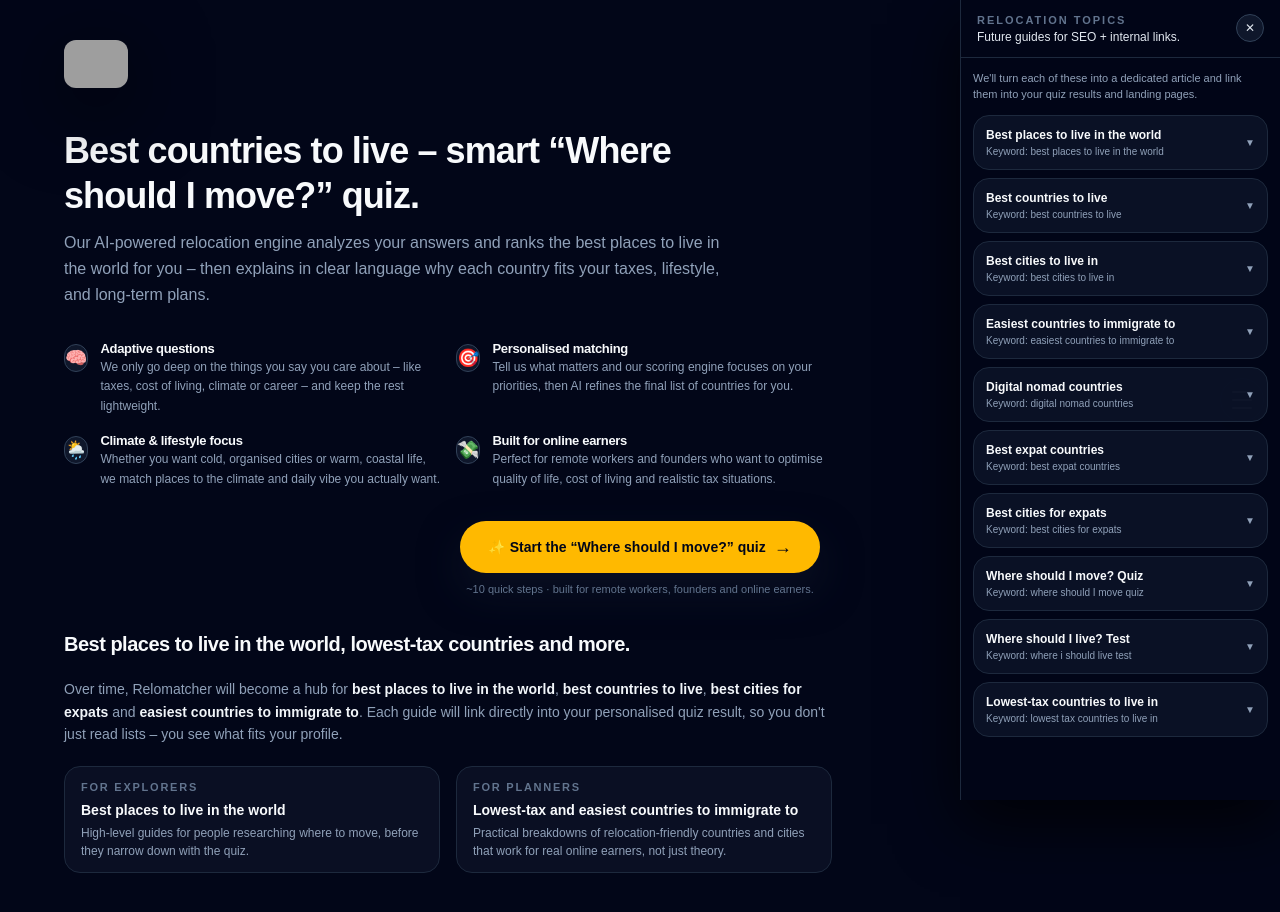
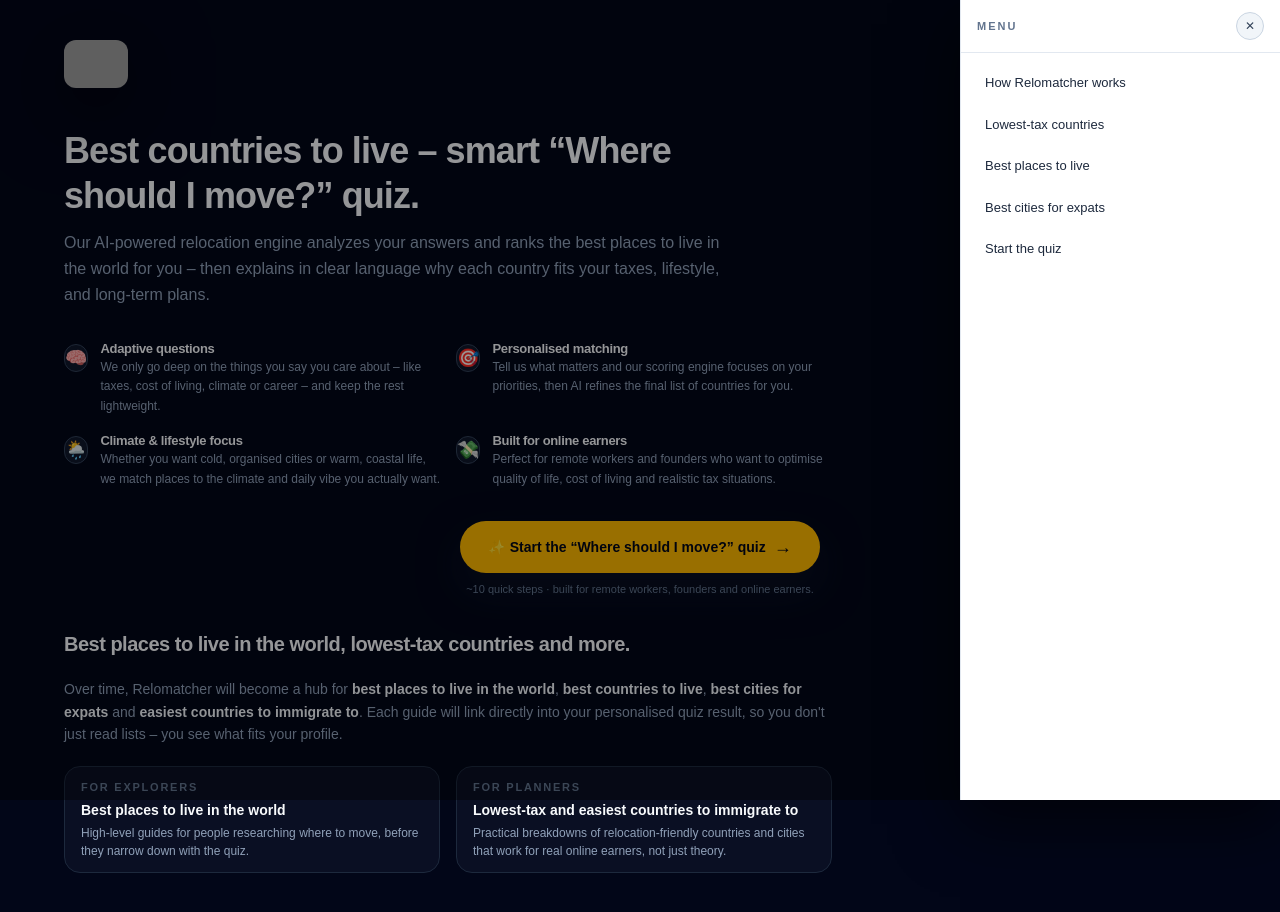
Before and after one commit to yonito6/relomatcher, a Next.js app: page / in a window 1280 px wide. Both pictures are taken after a click on the button "Open menu". Built offline with nearby package versions, Linux system fonts and the light colour scheme; grey boxes are pictures that could not be loaded.

Commit message:
AI scoring speed up and menu update

```diff
--- a/app/page.tsx
+++ b/app/page.tsx
@@ -103,84 +103,12 @@
   disqualified: AIExplainCountryComment[];
 };
 
-type SeoMenuItem = {
-  id: string;
-  label: string;
-  keyword: string;
-  description: string;
-};
-
-const SEO_MENU_ITEMS: SeoMenuItem[] = [
-  {
-    id: "best-places-world",
-    label: "Best places to live in the world",
-    keyword: "best places to live in the world",
-    description:
-      "Long-form guides comparing the best places to live in the world by taxes, safety, cost of living and lifestyle. Great top-funnel content for people still exploring options globally.",
-  },
-  {
-    id: "best-countries-live",
-    label: "Best countries to live",
-    keyword: "best countries to live",
-    description:
-      "Country-level rankings for people asking which are the best countries to live in. Perfect for list posts like “Top 10 countries to live in if you work online.”",
-  },
-  {
-    id: "best-cities-live",
-    label: "Best cities to live in",
-    keyword: "best cities to live in",
-    description:
-      "City-focused deep dives for major hubs. You can split by lifestyle: calm, family-friendly, party cities, startup hubs, etc.",
-  },
-  {
-    id: "easiest-countries-immigrate",
-    label: "Easiest countries to immigrate to",
-    keyword: "easiest countries to immigrate to",
-    description:
-      "Explain real, realistic paths: digital nomad visas, freelancer visas, residency-by-investment and easy long-stay options.",
-  },
-  {
-    id: "digital-nomad-countries",
-    label: "Digital nomad countries",
-    keyword: "digital nomad countries",
-    description:
-      "Roundups of the best digital nomad countries, combining visas, internet, safety and cost of living for remote workers.",
-  },
-  {
-    id: "best-expat-countries",
-    label: "Best expat countries",
-    keyword: "best expat countries",
-    description:
-      "Guides for expats who want stable, long-term life abroad: healthcare, schools, bureaucracy and integration.",
-  },
-  {
-    id: "best-cities-expats",
-    label: "Best cities for expats",
-    keyword: "best cities for expats",
-    description:
-      "City-level content around expat communities, coworking, international schools, English levels and social life.",
-  },
-  {
-    id: "where-should-i-move-quiz",
-    label: "Where should I move? Quiz",
-    keyword: "where should I move quiz",
-    description:
-      "Landing pages focused on the quiz itself. You already have this – we’ll link future articles back into the quiz and vice versa.",
-  },
-  {
-    id: "where-should-i-live-test",
-    label: "Where should I live? Test",
-    keyword: "where i should live test",
-    description:
-      "Alternate quiz wording (test vs quiz). Great for extra landing pages that still point into your main Relomatcher quiz.",
-  },
-  {
-    id: "lowest-tax-countries",
-    label: "Lowest-tax countries to live in",
-    keyword: "lowest tax countries to live in",
-    description:
-      "A hub page about low-tax and tax-efficient countries for remote workers and business owners. From here we can link out to specific country breakdowns and your quiz.",
-  },
+const MAIN_MENU_ITEMS = [
+  { id: "how-it-works", label: "How Relomatcher works" },
+  { id: "lowest-tax", label: "Lowest-tax countries" },
+  { id: "best-places", label: "Best places to live" },
+  { id: "expat-cities", label: "Best cities for expats" },
+  { id: "start-quiz", label: "Start the quiz" },
 ];
 
 export default function QuizPage() {
@@ -207,7 +135,9 @@
   const hasScrolledToResultsRef = useRef(false);
 
   const [seoMenuOpen, setSeoMenuOpen] = useState(false);
-  const [openSeoItemId, setOpenSeoItemId] = useState<string | null>(null);
+
+  // To avoid double-fetching AI explain
+  const aiRequestedRef = useRef(false);
 
   useEffect(() => {
     if (typeof document === "undefined") return;
@@ -227,6 +157,7 @@
     };
   }, []);
 
+  // Restore last result from session storage (including AI data if present)
   useEffect(() => {
     if (typeof window === "undefined") return;
 
@@ -273,6 +204,7 @@
     }
   }, []);
 
+  // Infer origin currency label
   useEffect(() => {
     const map: Record<string, string> = {
       Israel: "ILS",
@@ -320,14 +252,23 @@
     setCurrentStep((s) => Math.max(s - 1, 0));
   }
 
+  /**
+   * SUBMIT: One server call only → /api/quiz
+   * /api/quiz is assumed to already:
+   *   - Score all countries numerically
+   *   - Use AI (aiRerankMatches) to decide final ranking + topMatches
+   */
   async function handleSubmit() {
     setSubmittedProfile(data);
     setLoading(true);
-    setProgress(5);
+    setProgress(10); // initial phase
     setErrorMsg(null);
     setResult(null);
+
+    // reset AI state for this run
     setAiData(null);
     setAiError(null);
+    aiRequestedRef.current = false;
     hasScrolledToResultsRef.current = false;
 
     try {
@@ -344,43 +285,8 @@
 
       const json = (await res.json()) as QuizApiResponse;
 
-      let localAiData: AIExplainData | null = null;
-      let localAiError: string | null = null;
-
-      if (json.topMatches && json.topMatches.length > 0) {
-        try {
-          const aiRes = await fetch("/api/ai-explain", {
-            method: "POST",
-            headers: { "Content-Type": "application/json" },
-            body: JSON.stringify({
-              profile: data,
-              topMatches: json.topMatches || [],
-              disqualifiedTop: json.disqualifiedTop || [],
-            }),
-          });
-
-          const body = (await aiRes
-            .json()
-            .catch(
-              () =>
-                ({ error: "Failed to parse AI response JSON" }) as {
-                  error?: string;
-                }
-            )) as Partial<AIExplainData> & { error?: string };
-
-          if (!aiRes.ok) {
-            localAiError =
-              body.error || "AI explanation request failed with non-200 status.";
-          } else {
-            localAiData = body as AIExplainData;
-          }
-        } catch (aiErr: any) {
-          console.error("AI explanation error:", aiErr);
-          localAiError =
-            aiErr?.message ||
-            "Something went wrong while generating AI insights.";
-        }
-      }
+      // Numeric + AI-based ranking are ready
+      setProgress(80);
 
       if (typeof window !== "undefined") {
         window.sessionStorage.setItem(
@@ -388,15 +294,13 @@
           JSON.stringify({
             profile: data,
             result: json,
-            aiData: localAiData,
-            aiError: localAiError,
+            aiData: null,
+            aiError: null,
           })
         );
       }
 
       setResult(json);
-      setAiData(localAiData);
-      setAiError(localAiError);
     } catch (err: any) {
       console.error("Quiz submit error:", err);
       setErrorMsg(
@@ -406,34 +310,35 @@
       setProgress(100);
       setTimeout(() => {
         setLoading(false);
-      }, 500);
+        setProgress(0);
+      }, 400);
     }
   }
 
   const stepProgress = ((currentStep + 1) / TOTAL_STEPS) * 100;
 
+  /**
+   * Loading bar animation: creep towards ~85%, then jump to 100% when done
+   * so it doesn't look "stuck" at 90 for ages.
+   */
   useEffect(() => {
     if (!loading) return;
 
-    setProgress((prev) => (prev < 5 ? 5 : prev));
+    setProgress((prev) => (prev < 10 ? 10 : prev));
 
     const id = setInterval(() => {
       setProgress((prev) => {
-        if (prev >= 95) return prev;
-
-        const target = 95;
-        const distance = target - prev;
-        const baseIncrement = distance * 0.04;
-        const jitter = Math.random() * 0.8;
-        let next = prev + baseIncrement + jitter;
-        if (next > target) next = target;
-        return next;
+        if (prev >= 85) return prev;
+        const increment = 3 + Math.random() * 4; // 3–7%
+        const next = prev + increment;
+        return next > 85 ? 85 : next;
       });
-    }, 200);
+    }, 250);
 
     return () => clearInterval(id);
   }, [loading]);
 
+  // Scroll to loading block when we start loading
   useEffect(() => {
     if (loading && loadingRef.current) {
       loadingRef.current.scrollIntoView({
@@ -443,6 +348,7 @@
     }
   }, [loading]);
 
+  // Scroll to results when they're ready the first time
   useEffect(() => {
     if (
       !loading &&
@@ -461,6 +367,94 @@
     }
   }, [loading, result]);
 
+  /**
+   * AFTER we have result.topMatches (already AI-ranked),
+   * we fetch AI explanation in the background.
+   * This does NOT block showing the results.
+   *
+   * ✅ FIXED: use currentResult/currentProfile so TS knows they're non-null.
+   */
+  useEffect(() => {
+    const currentResult = result;
+    const currentProfile = submittedProfile || data;
+
+    if (
+      !currentResult ||
+      !currentResult.topMatches ||
+      currentResult.topMatches.length === 0
+    ) {
+      return;
+    }
+    if (aiRequestedRef.current) return;
+
+    aiRequestedRef.current = true;
+
+    let cancelled = false;
+
+    async function loadAiExplain() {
+      try {
+        setAiError(null);
+        setAiData(null);
+
+        const aiRes = await fetch("/api/ai-explain", {
+          method: "POST",
+          headers: { "Content-Type": "application/json" },
+          body: JSON.stringify({
+            profile: currentProfile,
+            topMatches: currentResult.topMatches || [],
+            disqualifiedTop: currentResult.disqualifiedTop || [],
+          }),
+        });
+
+        const body = (await aiRes
+          .json()
+          .catch(
+            () =>
+              ({ error: "Failed to parse AI response JSON" }) as {
+                error?: string;
+              }
+          )) as Partial<AIExplainData> & { error?: string };
+
+        if (cancelled) return;
+
+        if (!aiRes.ok) {
+          setAiError(
+            body.error || "AI explanation request failed with non-200 status."
+          );
+          return;
+        }
+
+        setAiData(body as AIExplainData);
+
+        // Update session storage with AI data as well
+        if (typeof window !== "undefined") {
+          window.sessionStorage.setItem(
+            SESSION_STORAGE_KEY,
+            JSON.stringify({
+              profile: currentProfile,
+              result: currentResult,
+              aiData: body,
+              aiError: null,
+            })
+          );
+        }
+      } catch (e: any) {
+        console.error("AI explanation error:", e);
+        if (!cancelled) {
+          setAiError(
+            e?.message || "Something went wrong while generating AI insights."
+          );
+        }
+      }
+    }
+
+    loadAiExplain();
+
+    return () => {
+      cancelled = true;
+    };
+  }, [result, submittedProfile, data]);
+
   function handleStartQuiz() {
     setShowQuiz(true);
     setCurrentStep(0);
@@ -488,9 +482,17 @@
     }
   }
 
+  function handleMenuItemClick(id: string) {
+    if (id === "start-quiz") {
+      handleStartQuiz();
+    }
+    setSeoMenuOpen(false);
+  }
+
   return (
     <main className="min-h-screen w-full max-w-full overflow-x-hidden bg-slate-950 text-slate-50 flex items-start justify-center py-10 px-4 font-sans">
       <div className="w-full max-w-6xl mx-auto relative">
+        {/* HEADER with logo + hamburger in the top-right */}
         <header className="flex items-center justify-between gap-4 mb-10">
           <div className="flex items-center gap-3">
             <img
@@ -499,6 +501,19 @@
               className="h-12 w-auto object-contain drop-shadow-[0_18px_40px_rgba(0,0,0,0.75)] rounded-xl"
             />
           </div>
+
+          <button
+            type="button"
+            onClick={() => setSeoMenuOpen((v) => !v)}
+            className="inline-flex items-center justify-center rounded-full bg-white text-slate-900 border border-slate-200 shadow-[0_10px_24px_rgba(15,23,42,0.35)] h-10 w-10 hover:bg-slate-100 active:scale-95 transition-transform"
+            aria-label="Open menu"
+          >
+            <div className="flex flex-col gap-1.5">
+              <span className="block h-0.5 w-5 rounded-full bg-slate-900" />
+              <span className="block h-0.5 w-5 rounded-full bg-slate-900" />
+              <span className="block h-0.5 w-5 rounded-full bg-slate-900" />
+            </div>
+          </button>
         </header>
 
         {!showQuiz && (
@@ -669,93 +684,49 @@
           </>
         )}
 
-        <button
-          type="button"
-          onClick={() => setSeoMenuOpen((v) => !v)}
-          className="fixed z-40 right-4 bottom-5 md:bottom-auto md:top-1/2 md:-translate-y-1/2 inline-flex items-center justify-center rounded-full bg-slate-900 border border-slate-700 shadow-[0_14px_32px_rgba(0,0,0,0.6)] h-11 w-11 hover:bg-slate-800 active:scale-95 transition-transform"
-          aria-label="Open relocation topics menu"
-        >
-          <div className="flex flex-col gap-1.5">
-            <span className="block h-0.5 w-5 rounded-full bg-slate-100" />
-            <span className="block h-0.5 w-5 rounded-full bg-slate-100" />
-            <span className="block h-0.5 w-5 rounded-full bg-slate-100" />
-          </div>
-        </button>
-
+        {/* CLICK-OUTSIDE OVERLAY FOR MENU */}
+        {seoMenuOpen && (
+          <div
+            className="fixed inset-0 z-30 bg-black/40"
+            onClick={() => setSeoMenuOpen(false)}
+          />
+        )}
+
+        {/* RIGHT SIDE MENU – WHITE, LIKE THE FORM */}
         <div
-          className={`fixed inset-y-0 right-0 z-40 w-72 sm:w-80 bg-slate-950/95 border-l border-slate-800 shadow-[0_24px_60px_rgba(0,0,0,0.75)] transform transition-transform duration-300 ${
+          className={`fixed inset-y-0 right-0 z-40 w-72 sm:w-80 bg-white border-l border-slate-200 shadow-[0_24px_60px_rgba(0,0,0,0.6)] transform transition-transform duration-300 ${
             seoMenuOpen ? "translate-x-0" : "translate-x-full"
           }`}
         >
-          <div className="flex items-center justify-between px-4 py-3 border-b border-slate-800">
-            <div>
-              <p className="text-[11px] uppercase tracking-[0.18em] text-slate-500 font-semibold">
-                Relocation topics
-              </p>
-              <p className="text-xs text-slate-200">
-                Future guides for SEO + internal links.
-              </p>
-            </div>
+          <div className="flex items-center justify-between px-4 py-3 border-b border-slate-200">
+            <p className="text-[11px] uppercase tracking-[0.18em] text-slate-500 font-semibold">
+              Menu
+            </p>
             <button
               type="button"
               onClick={() => setSeoMenuOpen(false)}
-              className="h-7 w-7 flex items-center justify-center rounded-full bg-slate-900 border border-slate-700 text-xs text-slate-200 hover:bg-slate-800"
-              aria-label="Close relocation topics menu"
+              className="h-7 w-7 flex items-center justify-center rounded-full bg-slate-100 border border-slate-300 text-xs text-slate-700 hover:bg-slate-200"
+              aria-label="Close menu"
             >
               ✕
             </button>
           </div>
 
-          <div className="px-3 py-3 h-full overflow-y-auto">
-            <p className="text-[11px] text-slate-400 mb-3">
-              We&apos;ll turn each of these into a dedicated article and link
-              them into your quiz results and landing pages.
-            </p>
-            <div className="space-y-2">
-              {SEO_MENU_ITEMS.map((item) => {
-                const isOpen = openSeoItemId === item.id;
-                return (
-                  <div
-                    key={item.id}
-                    className="rounded-2xl border border-slate-800 bg-slate-900/70"
+          <nav className="px-3 py-3">
+            <ul className="space-y-1.5">
+              {MAIN_MENU_ITEMS.map((item) => (
+                <li key={item.id}>
+                  <button
+                    type="button"
+                    onClick={() => handleMenuItemClick(item.id)}
+                    className="w-full text-left px-3 py-2 rounded-xl text-[13px] font-medium text-slate-800 hover:bg-slate-100"
                   >
-                    <button
-                      type="button"
-                      onClick={() =>
-                        setOpenSeoItemId((prev) =>
-                          prev === item.id ? null : item.id
-                        )
-                      }
-                      className="w-full flex items-center justify-between gap-2 px-3 py-2.5 text-left"
-                    >
-                      <div className="min-w-0">
-                        <p className="text-[12px] font-semibold text-slate-50 truncate">
-                          {item.label}
-                        </p>
-                        <p className="text-[10px] text-slate-400 truncate">
-                          Keyword: {item.keyword}
-                        </p>
-                      </div>
-                      <span className="text-[10px] text-slate-400">
-                        {isOpen ? "▲" : "▼"}
-                      </span>
-                    </button>
-                    <SimpleCollapsible isOpen={isOpen}>
-                      <div className="px-3 pb-3">
-                        <p className="text-[11px] text-slate-300">
-                          {item.description}
-                        </p>
-                        <p className="text-[10px] text-slate-500 mt-1.5">
-                          Later we&apos;ll add internal links here (for example:
-                          /guides/{item.id}) and link back into the quiz.
-                        </p>
-                      </div>
-                    </SimpleCollapsible>
-                  </div>
-                );
-              })}
-            </div>
-          </div>
+                    {item.label}
+                  </button>
+                </li>
+              ))}
+            </ul>
+          </nav>
         </div>
       </div>
     </main>
@@ -882,13 +853,18 @@
   aiError,
   onRetake,
 }: {
-  result: QuizApiResponse;
+  result: QuizApiResponse | null;
   profile: QuizData | null;
   originCurrencyLabel: string;
   aiData: AIExplainData | null;
   aiError: string | null;
   onRetake: () => void;
 }) {
+  // ✅ Extra safety: if result is null or has no matches, render nothing
+  if (!result || !result.topMatches || result.topMatches.length === 0) {
+    return null;
+  }
+
   const rawMatches = result.topMatches || [];
   const topMatches = rawMatches.slice(0, 3);
 
@@ -932,7 +908,6 @@
   }
 
   const hasDisqualified = disqualifiedTop.length > 0;
-
   return (
     <div className="space-y-5 mt-4">
       <div className="grid gap-4 md:grid-cols-2 md:items-stretch">
@@ -971,9 +946,13 @@
 
               <SimpleCollapsible isOpen={!aiCollapsed}>
                 <p className="text-xs text-slate-800">
-                  {aiData?.overallSummary
-                    ? aiData.overallSummary
-                    : "Your matches are ready. If AI insights fail for some reason, you still have the full numeric breakdown below."}
+                  {aiData?.overallSummary ? (
+                    aiData.overallSummary
+                  ) : aiError ? (
+                    "AI insights are unavailable right now, but you still have the full numeric breakdown below."
+                  ) : (
+                    "AI is still reading your profile and matches… your full numeric breakdown is already ready below."
+                  )}
                 </p>
               </SimpleCollapsible>
             </div>
@@ -1629,6 +1608,7 @@
       img.onload = () => resolve(img);
       img.onerror = () => resolve(null);
       img.src = `https://flagcdn.com/w80/${code.toLowerCase()}.png`;
+      return;
     });
   }
 
@@ -1705,18 +1685,17 @@
       let topOffset = 200;
 
       if (logo) {
-        const desiredWidth = 560; // 🔥 Bigger logo
+        const desiredWidth = 560; // bigger logo
         const aspect = logo.width / logo.height || 2.5;
         const logoW = desiredWidth;
         const logoH = desiredWidth / aspect;
 
         const logoX = width / 2 - logoW / 2;
-        const logoY = 240; // 🔥 More margin above logo (moves logo down)
+        const logoY = 240;
 
         ctx.drawImage(logo, logoX, logoY, logoW, logoH);
 
-        // Push the text further down so everything is more centered
-        topOffset = logoY + logoH + 80; // 🔥 increased gap below logo
+        topOffset = logoY + logoH + 80;
       }
 
       const titleY = topOffset + 55;
@@ -1954,8 +1933,6 @@
         "800"
       );
 
-      // --- EXPORT / SHARE ---
-
       const dataUrl = canvas.toDataURL("image/png");
       const res = await fetch(dataUrl);
       const blob = await res.blob();
```
Also changed, not shown: app/api/ai-explain/route.ts (+24 -15 lines).
